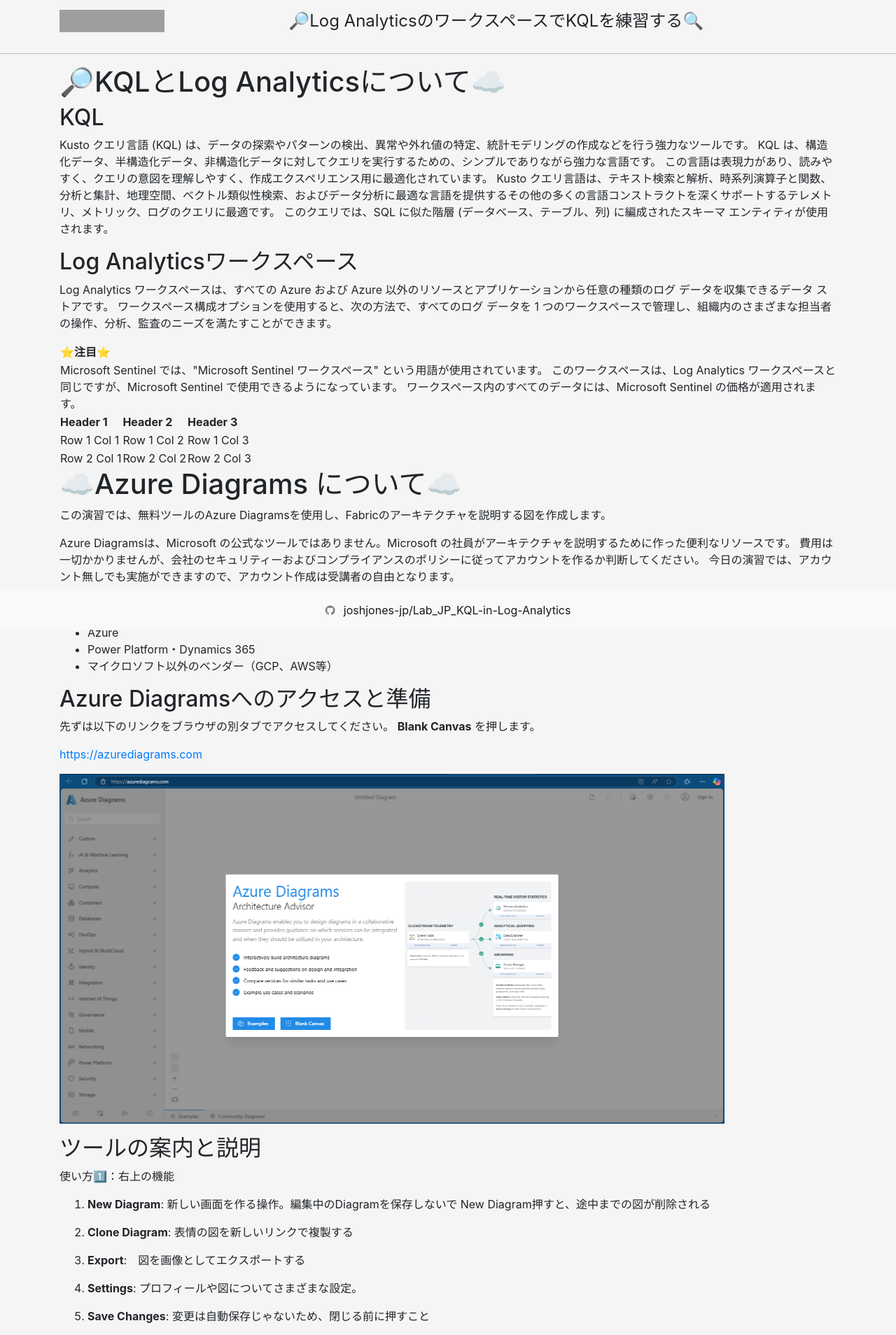
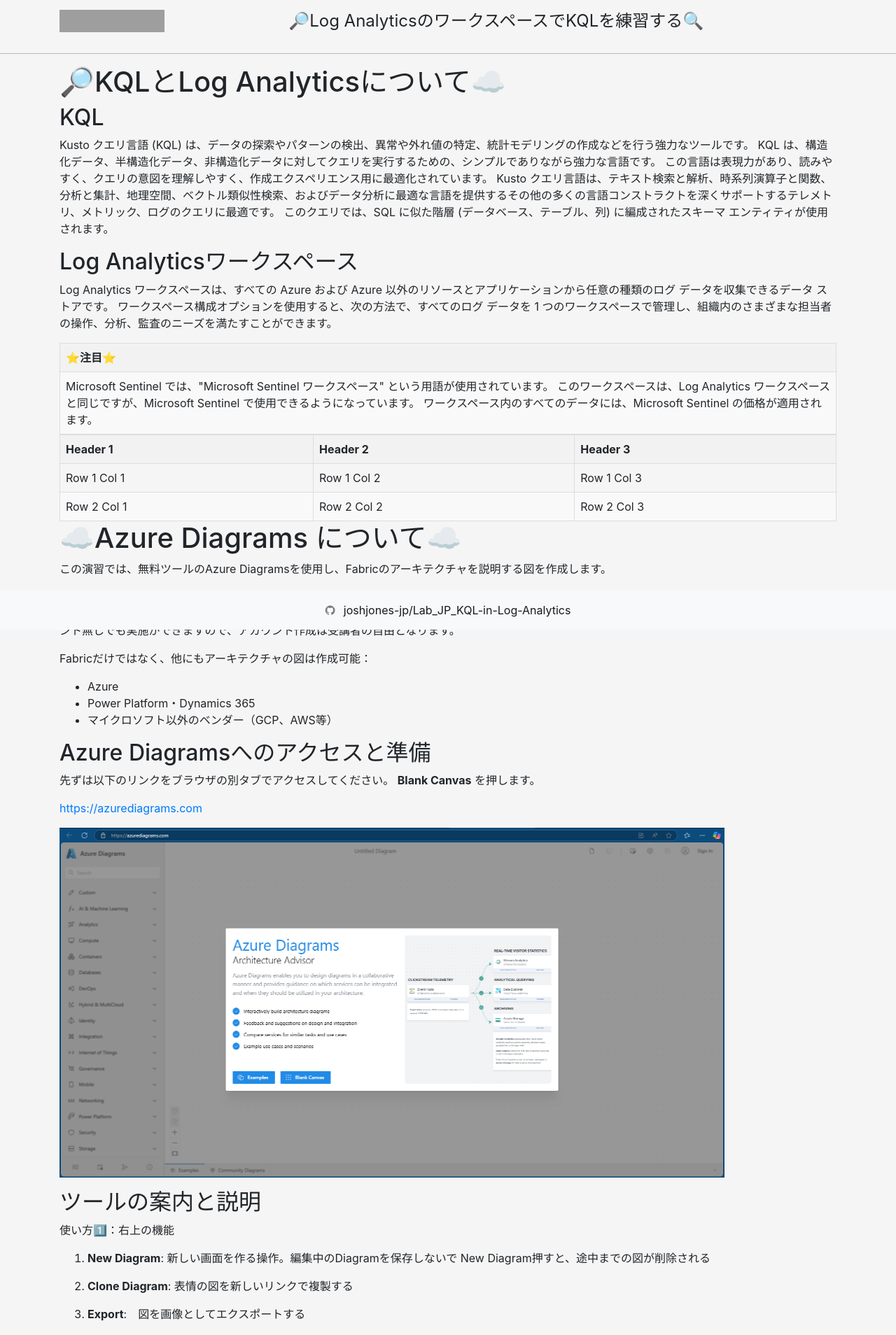
Before and after one commit to joshjones-jp/Lab_JP_KQL-in-Log-Analytics, a Jekyll site: the page built from KQL-LA演習.md, in a window 1280 px wide. Shown: the top 1908 px of the page at 70% size. Built offline with Jekyll 4.4.1, drawn with Linux system fonts in a browser that asks for light colours; nearby versions of some CDN libraries; grey boxes are pictures that could not be loaded.

Commit message:
Update default.html

```diff
--- a/_layouts/default.html
+++ b/_layouts/default.html
@@ -12,6 +12,26 @@
         <script src="//cdnjs.cloudflare.com/ajax/libs/highlight.js/9.12.0/highlight.min.js"></script>
         <script>hljs.initHighlightingOnLoad();</script>
         <link rel="stylesheet" href="{{ "/assets/css/style.css?v=" | append: site.github.build_revision | relative_url }}">
+        <style>
+    table {
+      width: 100%;
+      border-collapse: collapse;
+    }
+    th, td {
+      border: 1px solid #ddd;
+      padding: 8px;
+    }
+    th {
+      background-color: #f2f2f2;
+      text-align: left;
+    }
+    tr:nth-child(even) {
+      background-color: #f9f9f9;
+        }
+           tr:hover {
+        background-color: #f1f1f1;
+      }
+     </style>
     </head>
     {{ content }}
 </html>
```
